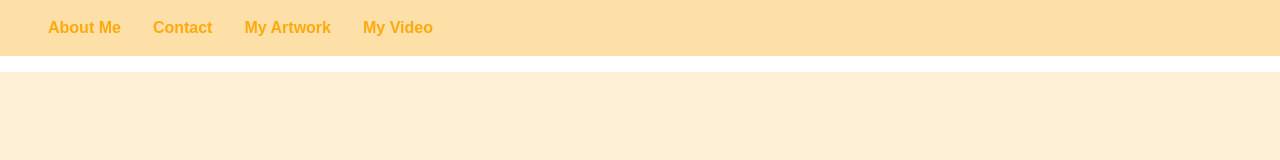
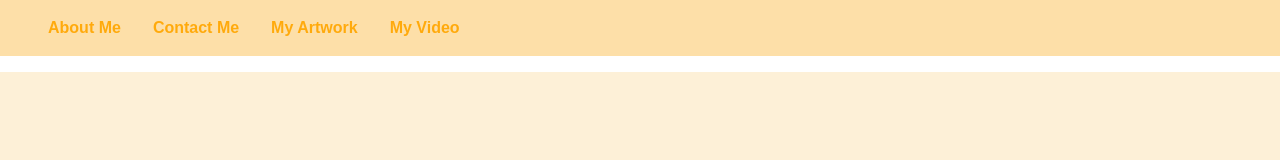
Before and after one commit to TehQiJun1994/portfolio-website-, a plain HTML site: page contact me.html in a window 1280 px wide. Shown: the top 160 px of the page. Drawn offline with nearby package versions, Linux system fonts and the light colour scheme.

Commit message:
Update contact me.html

```diff
--- a/contact me.html
+++ b/contact me.html
@@ -14,7 +14,7 @@
     <nav>
         <ul>
           <li><a target="_top" href="./index.html">About Me</a></li>
-          <li><a target="_top" href="./contact me.html">Contact</a></li>
+          <li><a target="_top" href="./contact me.html">Contact Me</a></li>
           <li><a target="_top" href="./artwork.html">My Artwork</a></li>
           <li><a href="#">My Video</a></li>
         </ul>
```
